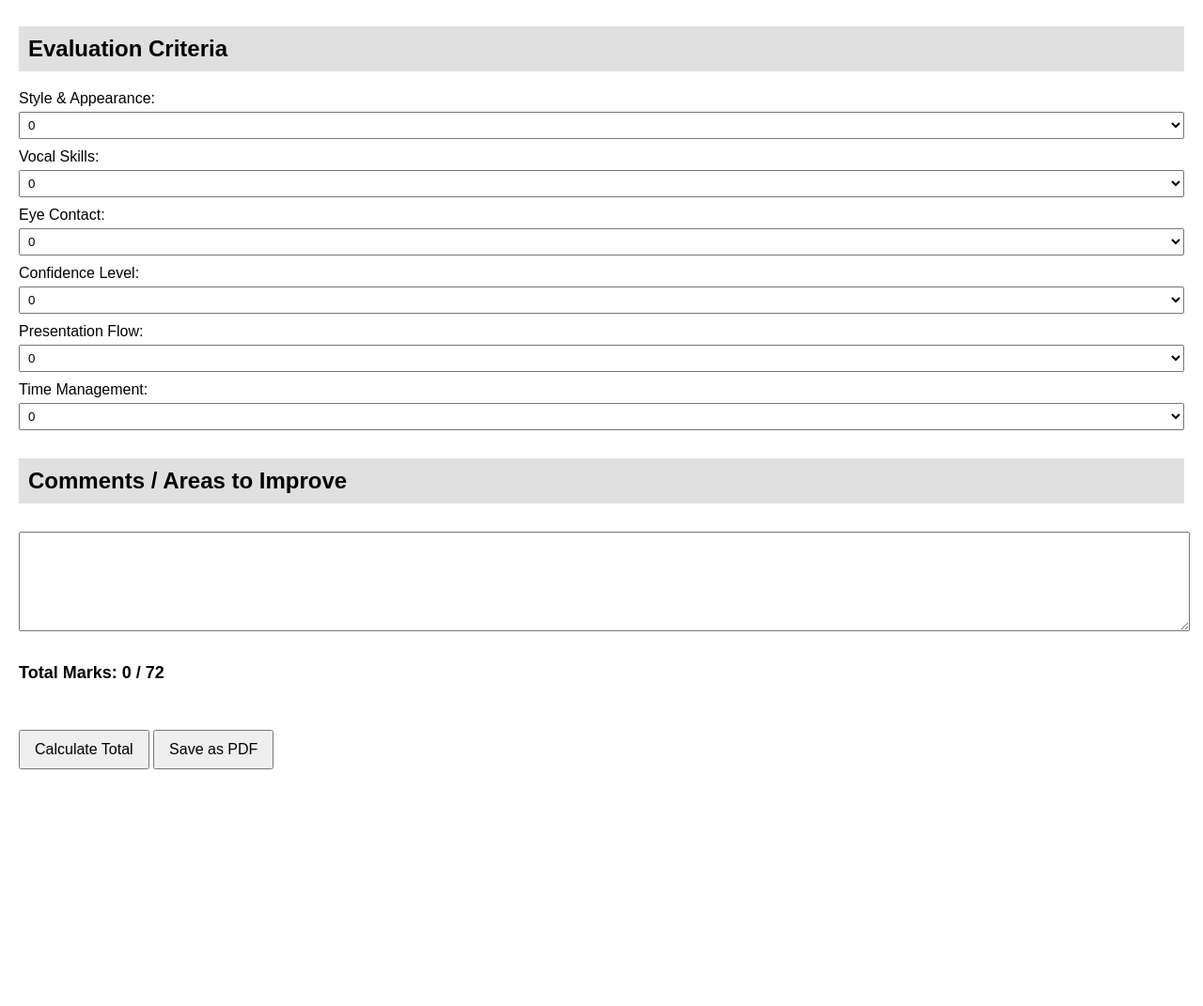
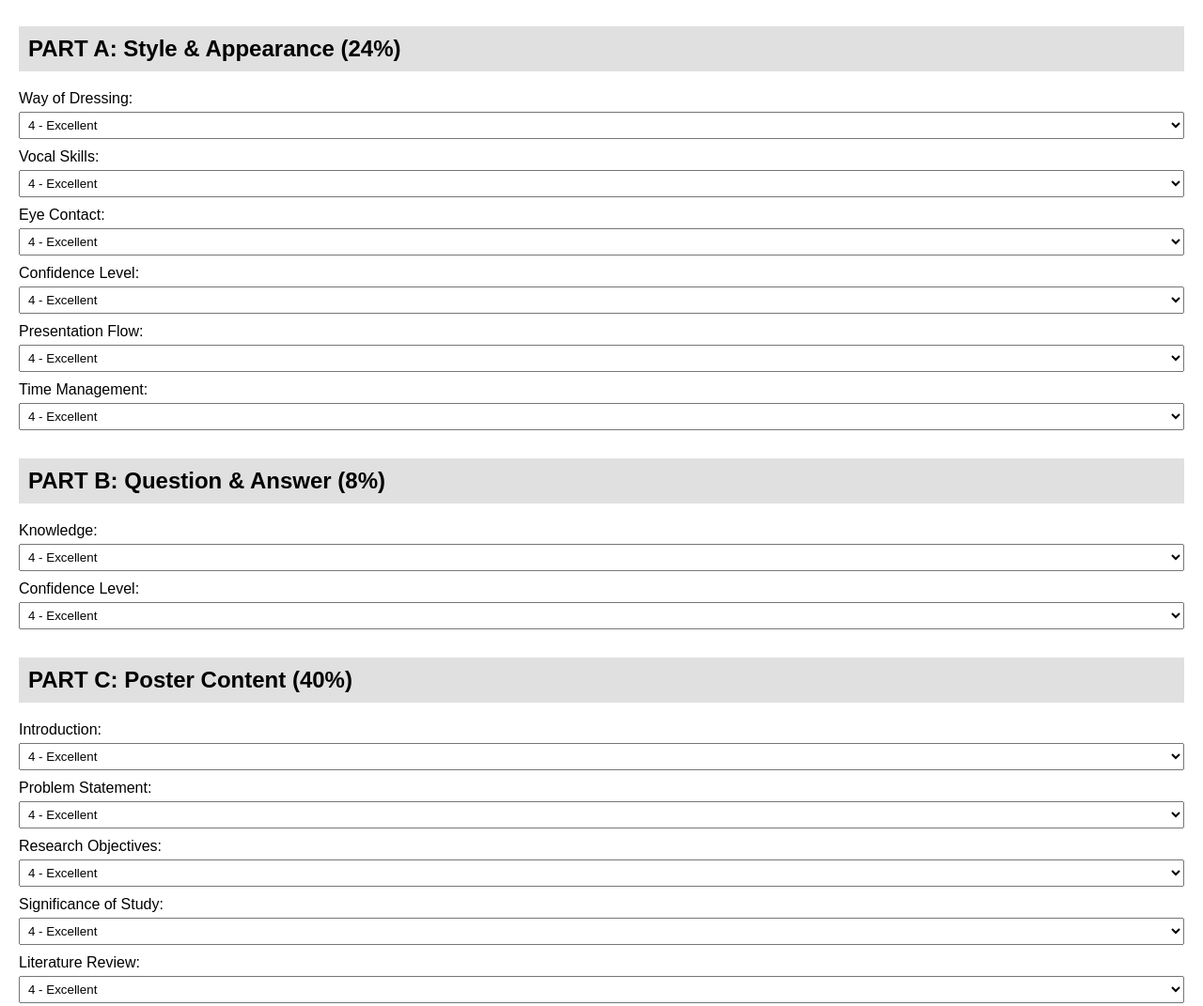
Before and after one commit to eminertrainer/poster-evaluation-form, a plain HTML site: page index.html in a window 1280 px wide. Shown: the part 382-1453 px from the top of the page at 94% size. Before the commit the page ends 1221 px from the top, so only its background shows below. Drawn offline with Linux system fonts and the light colour scheme.

Commit message:
Add files via upload

```diff
--- a/index.html
+++ b/index.html
@@ -21,79 +21,48 @@
     <div class="section">
       <label>Student’s Name:</label>
       <input type="text" name="studentName">
-
       <label>Matric Number:</label>
       <input type="text" name="matricNumber">
-
       <label>Project Title:</label>
       <input type="text" name="projectTitle">
-
       <label>Supervisor’s Name:</label>
       <input type="text" name="supervisorName">
-
       <label>Evaluator’s Name:</label>
       <input type="text" name="evaluatorName">
     </div>
 
     <div class="section">
-      <h2>Evaluation Criteria</h2>
-      <label>Style & Appearance:</label>
-      <select name="style">
-        <option value="0">0</option>
-        <option value="1">1</option>
-        <option value="2">2</option>
-        <option value="3">3</option>
-        <option value="4">4</option>
-      </select>
-
-      <label>Vocal Skills:</label>
-      <select name="vocal">
-        <option value="0">0</option>
-        <option value="1">1</option>
-        <option value="2">2</option>
-        <option value="3">3</option>
-        <option value="4">4</option>
-      </select>
-
-      <label>Eye Contact:</label>
-      <select name="eyeContact">
-        <option value="0">0</option>
-        <option value="1">1</option>
-        <option value="2">2</option>
-        <option value="3">3</option>
-        <option value="4">4</option>
-      </select>
-
-      <label>Confidence Level:</label>
-      <select name="confidence">
-        <option value="0">0</option>
-        <option value="1">1</option>
-        <option value="2">2</option>
-        <option value="3">3</option>
-        <option value="4">4</option>
-      </select>
-
-      <label>Presentation Flow:</label>
-      <select name="flow">
-        <option value="0">0</option>
-        <option value="1">1</option>
-        <option value="2">2</option>
-        <option value="3">3</option>
-        <option value="4">4</option>
-      </select>
-
-      <label>Time Management:</label>
-      <select name="time">
-        <option value="0">0</option>
-        <option value="1">1</option>
-        <option value="2">2</option>
-        <option value="3">3</option>
-        <option value="4">4</option>
-      </select>
+      <h2>PART A: Style & Appearance (24%)</h2>
+      <label>Way of Dressing:</label><select name="dressing">${options()}</select>
+      <label>Vocal Skills:</label><select name="vocal">${options()}</select>
+      <label>Eye Contact:</label><select name="eye">${options()}</select>
+      <label>Confidence Level:</label><select name="confidenceA">${options()}</select>
+      <label>Presentation Flow:</label><select name="flow">${options()}</select>
+      <label>Time Management:</label><select name="time">${options()}</select>
     </div>
 
     <div class="section">
-      <h2>Comments / Areas to Improve</h2>
+      <h2>PART B: Question & Answer (8%)</h2>
+      <label>Knowledge:</label><select name="knowledge">${options()}</select>
+      <label>Confidence Level:</label><select name="confidenceB">${options()}</select>
+    </div>
+
+    <div class="section">
+      <h2>PART C: Poster Content (40%)</h2>
+      <label>Introduction:</label><select name="intro">${options()}</select>
+      <label>Problem Statement:</label><select name="problem">${options()}</select>
+      <label>Research Objectives:</label><select name="objectives">${options()}</select>
+      <label>Significance of Study:</label><select name="significance">${options()}</select>
+      <label>Literature Review:</label><select name="literature">${options()}</select>
+      <label>Methodology:</label><select name="method">${options()}</select>
+      <label>Result and Analysis:</label><select name="result">${options()}</select>
+      <label>Conclusion:</label><select name="conclusion">${options()}</select>
+      <label>Creativity and Use of Graphics:</label><select name="graphics">${options()}</select>
+      <label>Technical Quality:</label><select name="technical">${options()}</select>
+    </div>
+
+    <div class="section">
+      <h2>Comments / Suggestions</h2>
       <textarea name="comments"></textarea>
     </div>
 
@@ -107,6 +76,28 @@
 
   <script src="https://cdnjs.cloudflare.com/ajax/libs/html2pdf.js/0.9.2/html2pdf.bundle.min.js"></script>
   <script>
+    function options() {
+      return `
+        <option value="4">4 - Excellent</option>
+        <option value="3">3 - Good</option>
+        <option value="2">2 - Fair</option>
+        <option value="1">1 - Poor</option>
+        <option value="0">0 - Not Provided</option>
+      `;
+    }
+
+    document.body.innerHTML = document.body.innerHTML.replace(/\$\{options\(\)\}/g, options());
+
+    function calculateTotal() {
+      const form = document.getElementById('evaluationForm');
+      const selects = form.querySelectorAll('select');
+      let total = 0;
+      selects.forEach(select => {
+        total += parseInt(select.value || 0);
+      });
+      document.getElementById('totalMarks').innerText = total;
+    }
+
     function saveAsPDF() {
       const form = document.getElementById('evaluationForm');
       const opt = {
@@ -118,16 +109,6 @@
       };
       html2pdf().from(form).set(opt).save();
     }
-
-    function calculateTotal() {
-      const form = document.getElementById('evaluationForm');
-      const selects = form.querySelectorAll('select');
-      let total = 0;
-      selects.forEach(select => {
-        total += parseInt(select.value || 0);
-      });
-      document.getElementById('totalMarks').innerText = total;
-    }
   </script>
 </body>
 </html>
```
